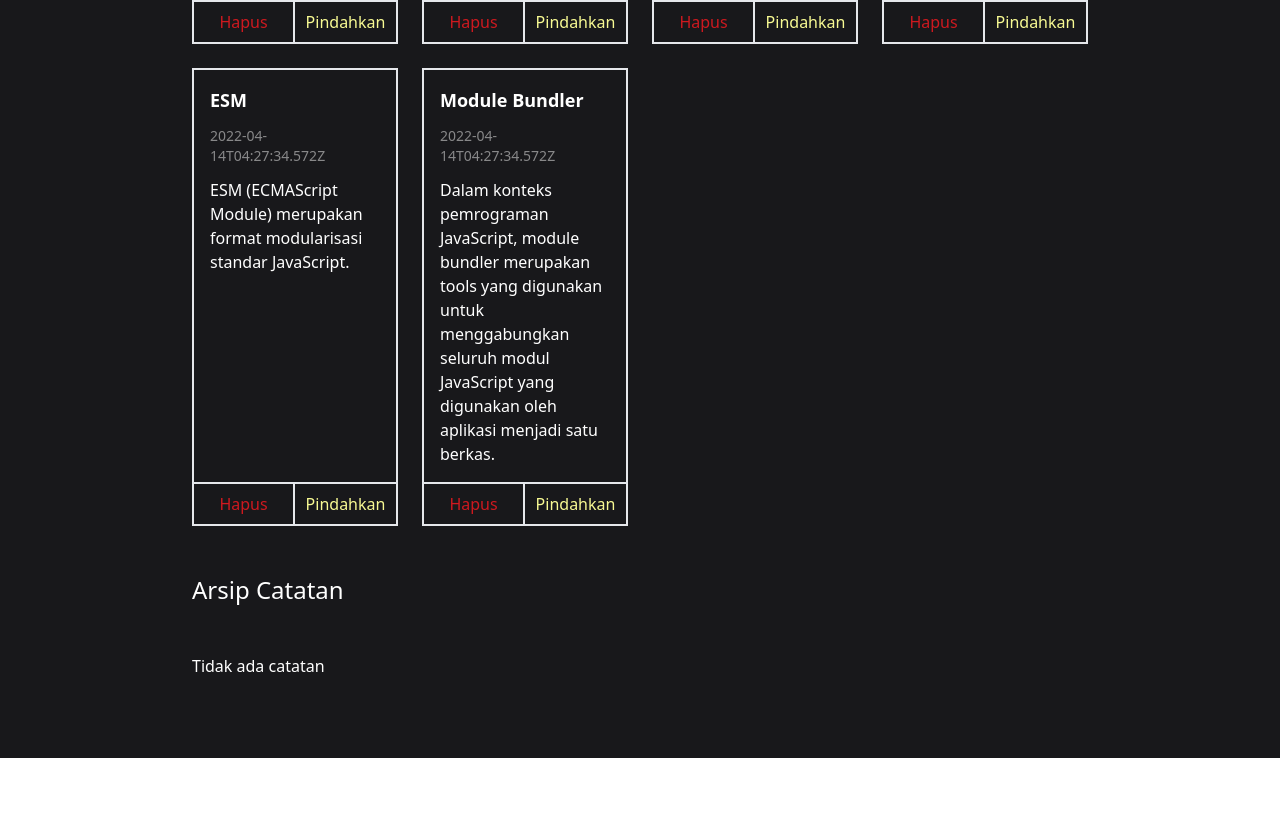
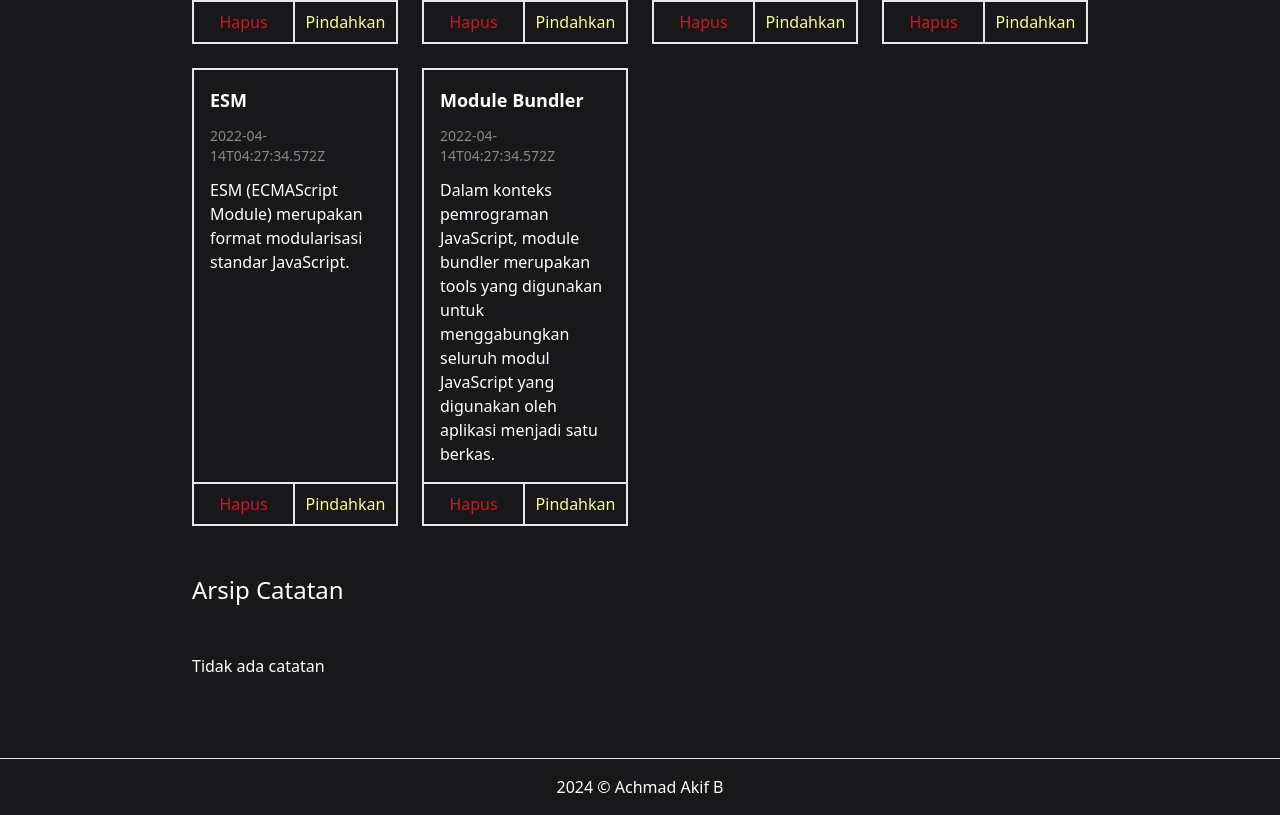
Before and after one commit to AchmadAkif/submission-react-personalNotes, a React (Vite) app: page / in a window 1280 px wide. Shown: the part 1149-1964 px from the top of the page. Before the commit the page ends 1907 px from the top, so only its background shows below. Built offline with nearby package versions, Linux system fonts and the light colour scheme.

Commit message:
style: footer

```diff
--- a/src/App.jsx
+++ b/src/App.jsx
@@ -4,6 +4,7 @@ import './App.css';
 import Header from './Components/layouts/Header';
 import Form from './Components/container/Form';
 import NotesCollection from './components/container/NotesCollection';
+import Footer from './components/layouts/Footer';
 
 class App extends React.Component {
   constructor(props) {
@@ -46,6 +47,7 @@ class App extends React.Component {
             searchQuery={this.state.searchQuery}
           />
         </div>
+        <Footer />
       </div>
     );
   }
--- /dev/null
+++ b/src/components/layouts/Footer.jsx
@@ -0,0 +1,9 @@
+import React from 'react';
+
+const Footer = () => {
+  return (
+    <h1 className='py-4 border-t-[1px] font-medium text-center'>2024 &copy; Achmad Akif B</h1>
+  );
+};
+
+export default Footer;;
```
